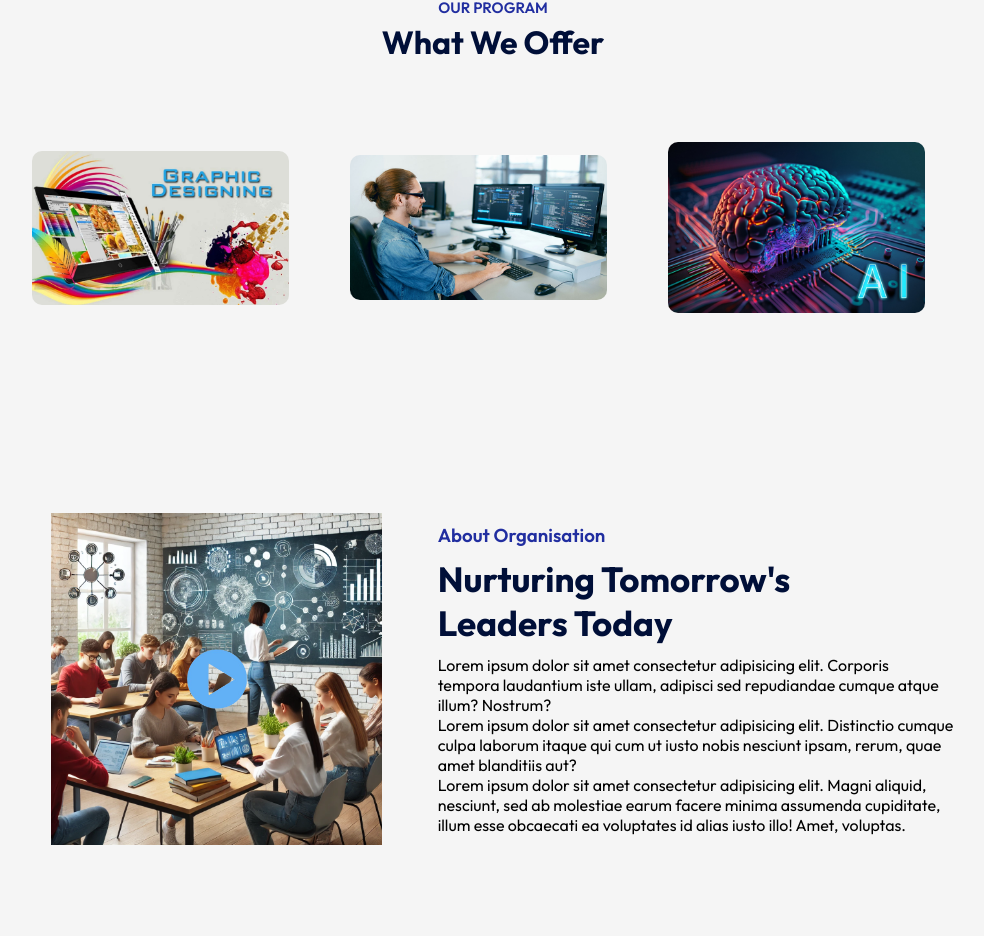
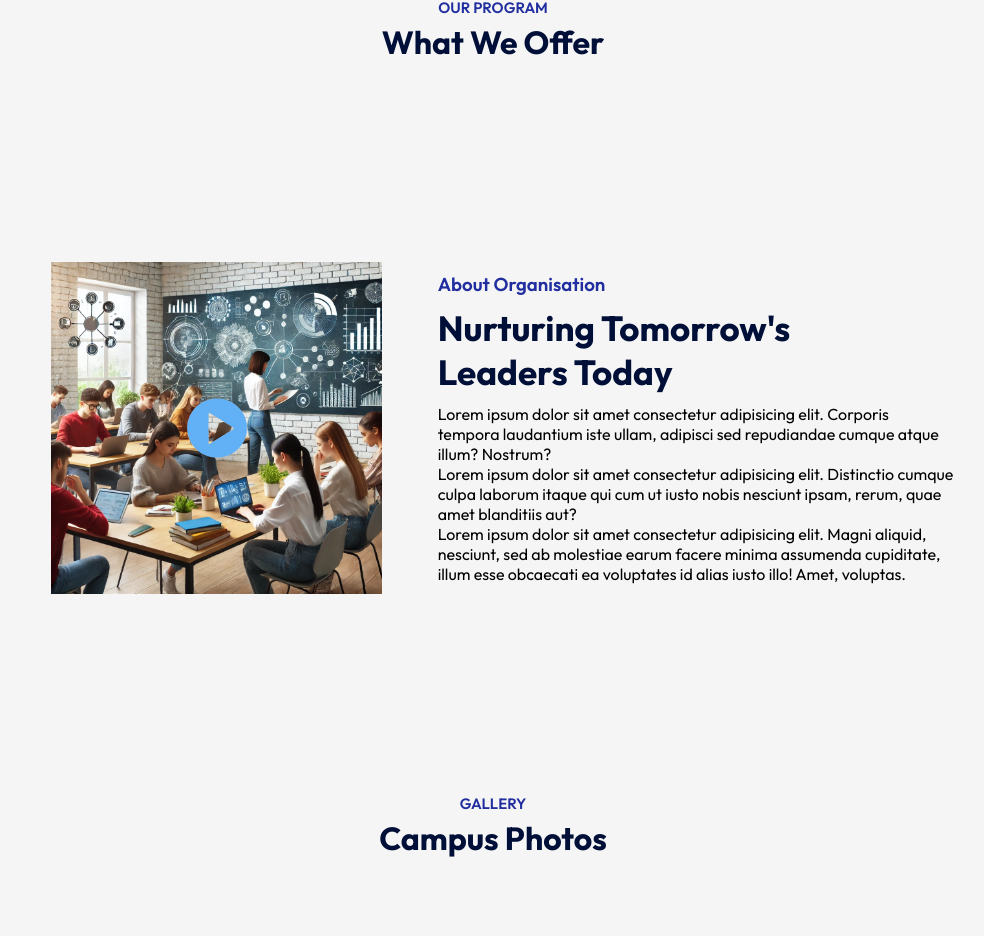
Before and after one commit to YS11170/Eduverse, a React (Vite) app: page / in a window 1280 px wide. Shown: the part 872-1808 px from the top of the page, without its empty margins (147-1131 px from the left). Built offline with nearby package versions, Linux system fonts and the light colour scheme.

Commit message:
change import name

```diff
--- a/src/App.jsx
+++ b/src/App.jsx
@@ -21,7 +21,7 @@ const [playState, setPlayState] = useState(false);
       <Hero/>
       <div className="container">
         <Title subTitle='OUR PROGRAM' title='What We Offer'/>
-        <Programs/>
+        {/* <Programs/> */}
         <About setPlayState={setPlayState}/>
         <Title subTitle='Gallery' title='Campus Photos'/>
         <Campus />
```
